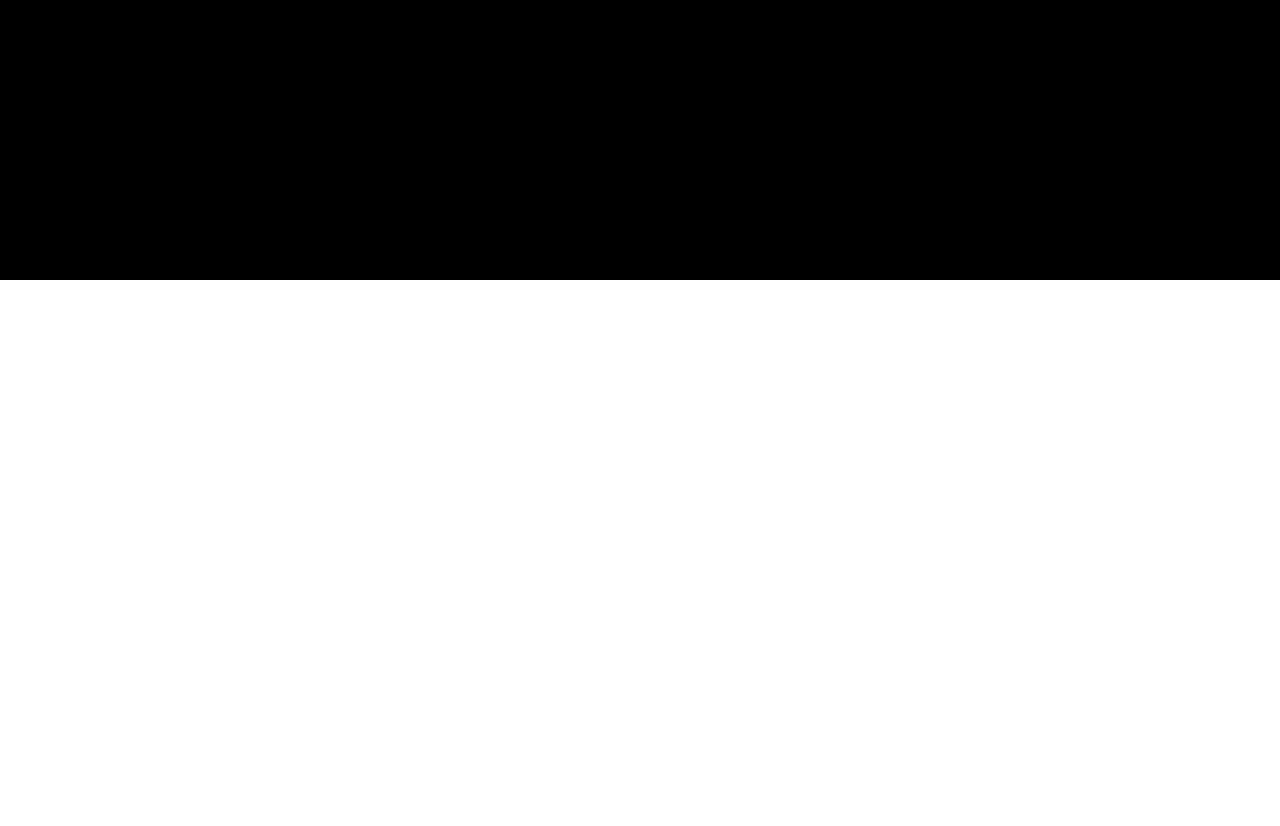
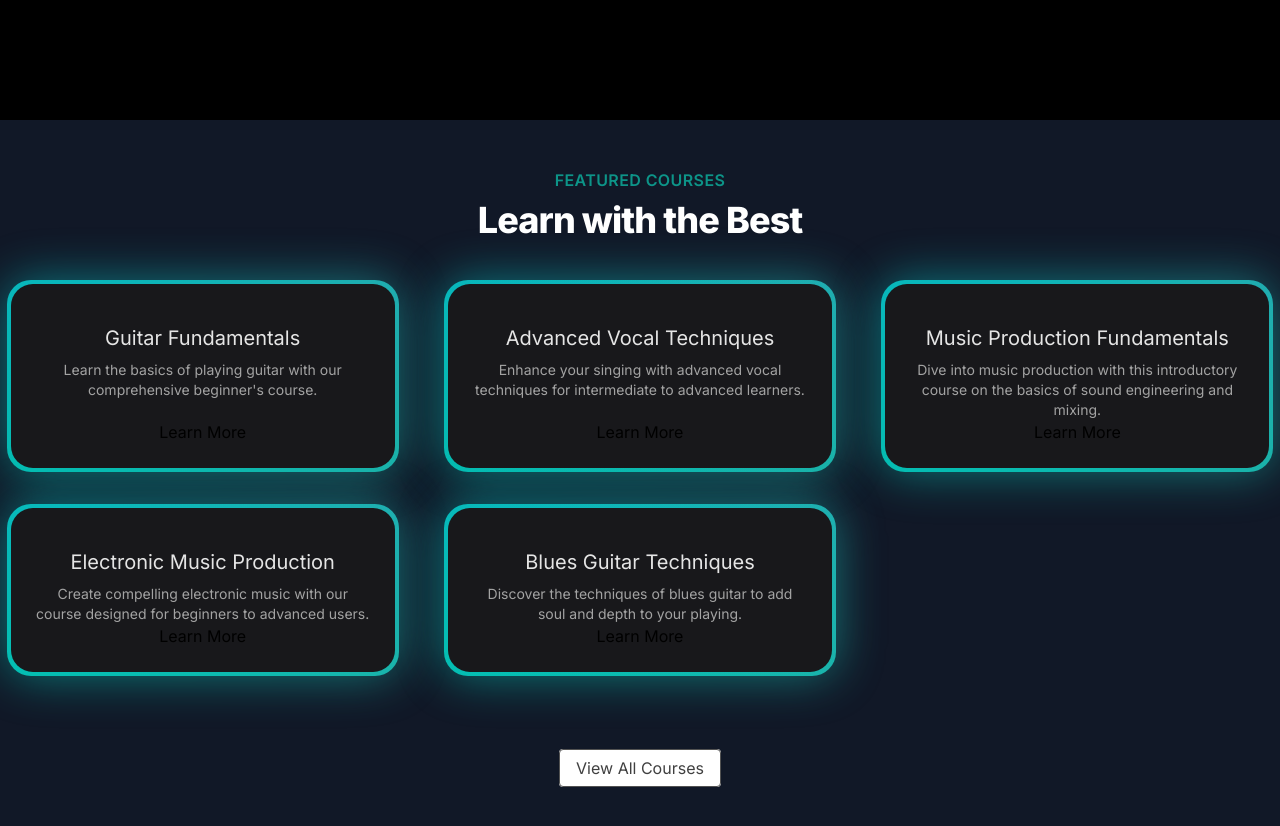
Before and after one commit to DeevSavla/NextJs-MusicAcademy, a Next.js app: page / in a window 1280 px wide. Shown: the part 520-1346 px from the top of the page. Before the commit the page ends 800 px from the top, so only its background shows below. Built offline with nearby package versions, Linux system fonts and the light colour scheme.

Commit message:
added featured courses section

```diff
--- a/src/app/page.tsx
+++ b/src/app/page.tsx
@@ -1,9 +1,11 @@
+import FeaturedCourses from "@/components/FeaturedCourses";
 import HeroSection from "@/components/HeroSection";
 
 export default function Home() {
   return (
     <main className="min-h-screen bg-black/[1] antialiased bg-grid-white/[0.2]">
       <HeroSection/>
+      <FeaturedCourses/>
     </main>
   );
 }
--- /dev/null
+++ b/src/components/FeaturedCourses.tsx
@@ -0,0 +1,61 @@
+'use client'
+import React from 'react'
+import courseData from '@/data/music_courses.json'
+import Link from 'next/link'
+import { BackgroundGradient } from "@/components/ui/background-gradient";
+
+interface Course {
+    id: number,
+    title: string,
+    slug: string,
+    description: string,
+    price: number,
+    instructor: string,
+    isFeatured: boolean,
+}
+
+function FeaturedCourses() {
+    const featuredCourses = courseData.courses.filter((course: Course) => course.isFeatured)
+    return (
+        <div className='py-12 bg-gray-900'>
+            <div className='text-center'>
+                <h2 className='text-base text-teal-600 font-semibold tracking-wide'>
+                    FEATURED COURSES
+                </h2>
+                <p className='mt-2 text-3xl leading-8 font-extrabold tracking-tight text-white sm:text-4xl'>
+                    Learn with the Best
+                </p>
+            </div>
+            <div className='mt-10'>
+                <div className='grid grid-cols-1 sm:grid-cols-2 lg:grid-cols-3 gap-8 justify-center'>
+                    {featuredCourses.map(course => (
+                        <div key={course.id} className='flex justify-center'>
+                            <BackgroundGradient className="flex flex-col rounded-[22px] bg-white dark:bg-zinc-900
+                            overflow-hidden h-full max-w-sm">
+                                <div className='p-4 sm:p-6 flex flex-col items-center text-center flex-grow'>
+                                    <p className='text-lg sm:text-xl text-black mt-4 mb-2 dark:text-neutral-200'>
+                                        {course.title}
+                                    </p>
+                                    <p className='text-sm text-neutral-600 dark:text-neutral-400 flex-grow'>
+                                        {course.description}
+                                    </p>
+                                    <Link href={`/courses/${course.slug}`}>
+                                        Learn More
+                                    </Link>
+                                </div>
+                            </BackgroundGradient>
+                        </div>
+                    ))}
+                </div>
+            </div>
+            <div className='mt-20 text-center'>
+                <Link href={'/courses'} className='px-4 py-2 rounded border border-neutral-600 text-neutral-700 bg-white
+                hover:bg-gray-100 transition duration-200'>
+                    View All Courses
+                </Link>
+            </div>
+        </div>
+    )
+}
+
+export default FeaturedCourses
--- a/src/components/HeroSection.tsx
+++ b/src/components/HeroSection.tsx
@@ -20,7 +20,7 @@
                     Dive into our comprehensive music courses and transform your musical journey today. Whether you're a beginner or looking to refine your skills, join us to unlock your true potential.
                 </p>
                 <div className='mt-9'>
-                    <Link href='/courses'>
+                    <Link href={'/courses'}>
                         <Button
                             borderRadius="1.75rem"
                             className="bg-white dark:bg-slate-900 text-black dark:text-white border-neutral-200 dark:border-slate-800"
--- /dev/null
+++ b/src/components/ui/background-gradient.tsx
@@ -0,0 +1,72 @@
+import { cn } from "@/utils/cn";
+import React from "react";
+import { motion } from "framer-motion";
+
+export const BackgroundGradient = ({
+  children,
+  className,
+  containerClassName,
+  animate = true,
+}: {
+  children?: React.ReactNode;
+  className?: string;
+  containerClassName?: string;
+  animate?: boolean;
+}) => {
+  const variants = {
+    initial: {
+      backgroundPosition: "0 50%",
+    },
+    animate: {
+      backgroundPosition: ["0, 50%", "100% 50%", "0 50%"],
+    },
+  };
+  return (
+    <div className={cn("relative p-[4px] group", containerClassName)}>
+      <motion.div
+        variants={animate ? variants : undefined}
+        initial={animate ? "initial" : undefined}
+        animate={animate ? "animate" : undefined}
+        transition={
+          animate
+            ? {
+                duration: 5,
+                repeat: Infinity,
+                repeatType: "reverse",
+              }
+            : undefined
+        }
+        style={{
+          backgroundSize: animate ? "400% 400%" : undefined,
+        }}
+        className={cn(
+          "absolute inset-0 rounded-3xl z-[1] opacity-60 group-hover:opacity-100 blur-xl  transition duration-500 will-change-transform",
+          " bg-[radial-gradient(circle_farthest-side_at_0_100%,#00ccb1,transparent),radial-gradient(circle_farthest-side_at_100%_0,#7b61ff,transparent),radial-gradient(circle_farthest-side_at_100%_100%,#ffc414,transparent),radial-gradient(circle_farthest-side_at_0_0,#1ca0fb,#141316)]"
+        )}
+      />
+      <motion.div
+        variants={animate ? variants : undefined}
+        initial={animate ? "initial" : undefined}
+        animate={animate ? "animate" : undefined}
+        transition={
+          animate
+            ? {
+                duration: 5,
+                repeat: Infinity,
+                repeatType: "reverse",
+              }
+            : undefined
+        }
+        style={{
+          backgroundSize: animate ? "400% 400%" : undefined,
+        }}
+        className={cn(
+          "absolute inset-0 rounded-3xl z-[1] will-change-transform",
+          "bg-[radial-gradient(circle_farthest-side_at_0_100%,#00ccb1,transparent),radial-gradient(circle_farthest-side_at_100%_0,#7b61ff,transparent),radial-gradient(circle_farthest-side_at_100%_100%,#ffc414,transparent),radial-gradient(circle_farthest-side_at_0_0,#1ca0fb,#141316)]"
+        )}
+      />
+
+      <div className={cn("relative z-10", className)}>{children}</div>
+    </div>
+  );
+};
```
